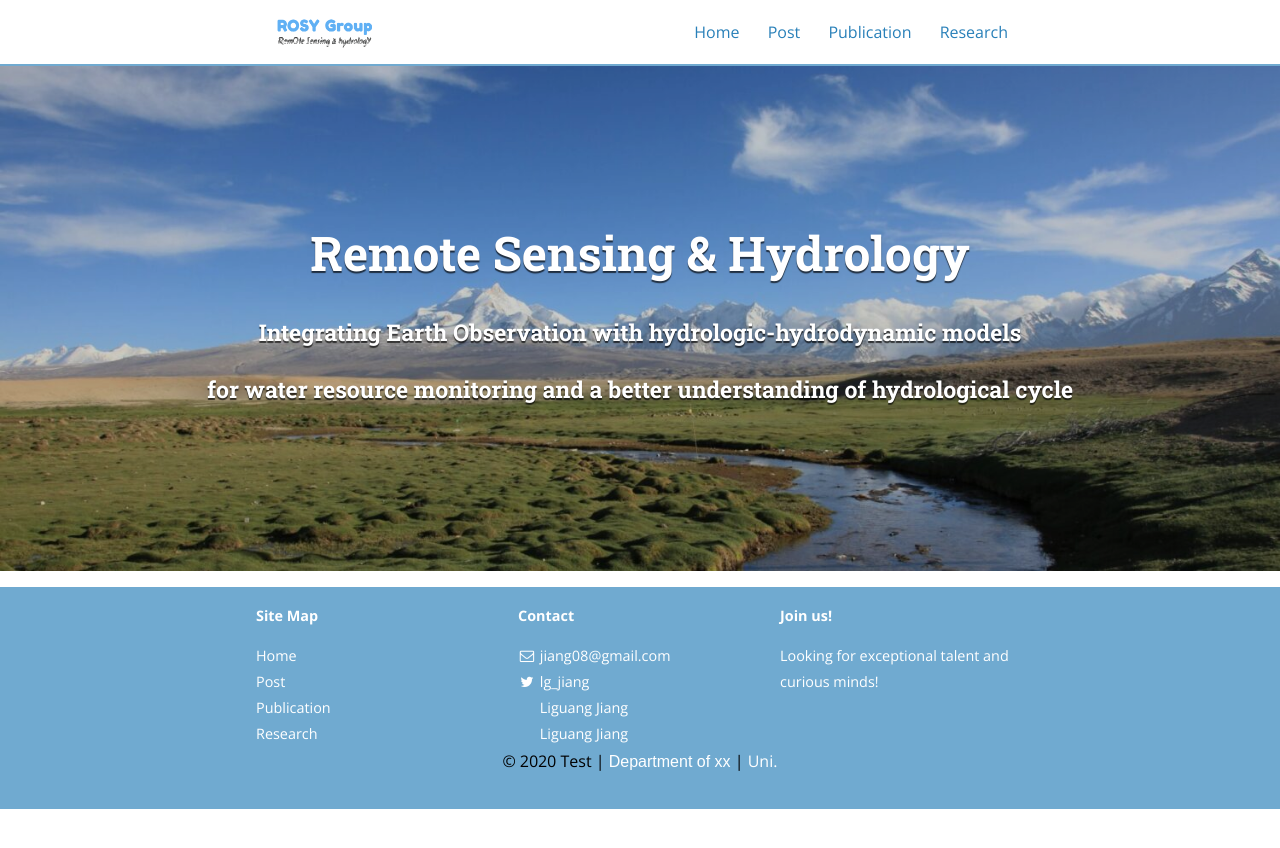
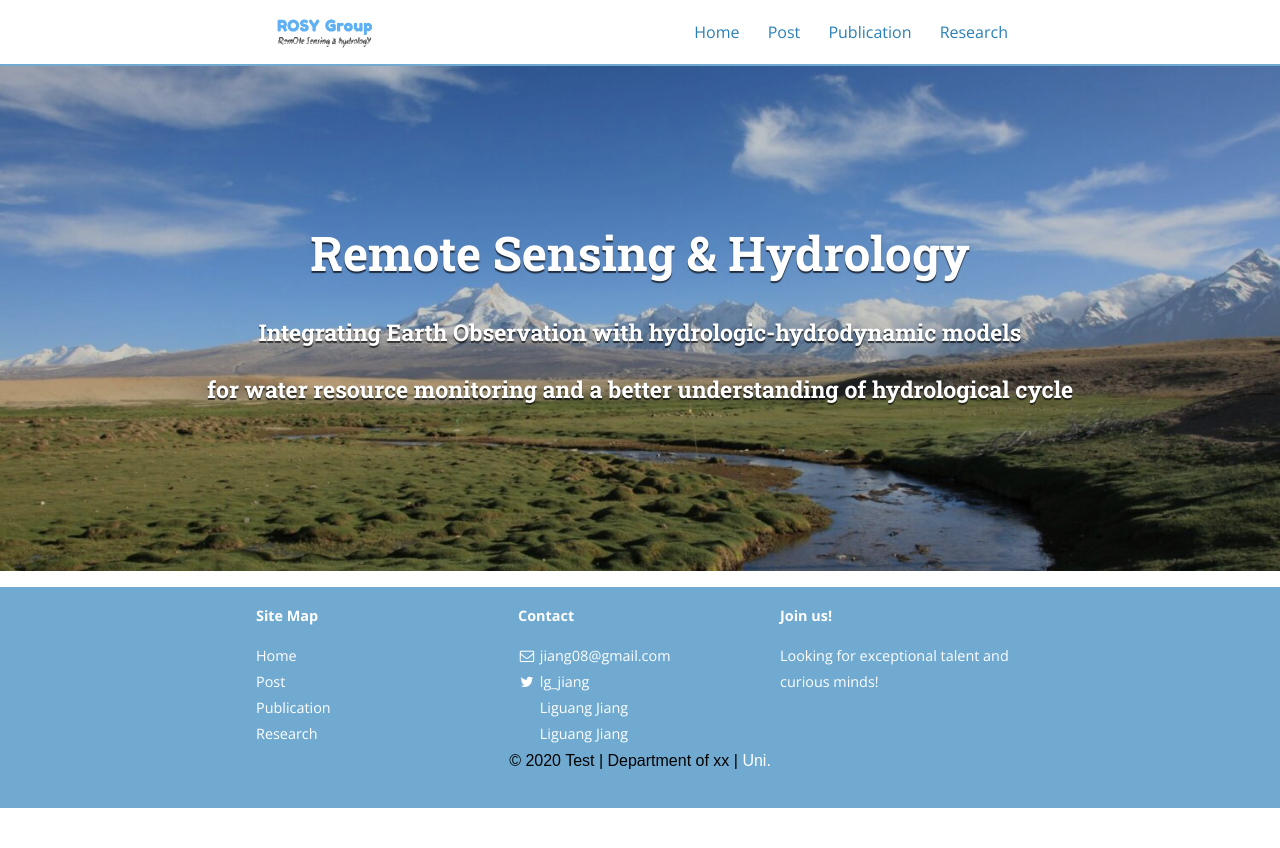
Before and after one commit to 12530/rshydro, a Jekyll site: the page built from index.html, in a window 1280 px wide. Shown: the top 848 px of the page. Built offline with Jekyll 4.4.1, drawn with Linux system fonts in a browser that asks for light colours; nearby versions of some CDN libraries.

Commit message:
Update footer.html

```diff
--- a/_includes/footer.html
+++ b/_includes/footer.html
@@ -50,7 +50,7 @@
   <!-- Footer Text -->
 
   <!-- Copyright -->
-  <div align="center" class="footer-copyright text-center text-light small ml-2 py-3" style="color:black" style="font-family: 'Quicksand', sans-serif;">© 2020 Test | <a href="?p=privacidade" class="link" style="font-family: 'Quicksand', sans-serif;"> Department of xx</a> | <a href="">Uni.</a>
+  <div align="center" class="footer-copyright text-center text-light small ml-2 py-3" style="color:black; font-family: 'Quicksand', sans-serif;">© 2020 Test | <a href="?p=privacidade" class="link" style="color:black; font-family: 'Quicksand', sans-serif;"> Department of xx</a> | <a href="">Uni.</a>
   </div>
 
   <!-- Copyright -->
```
